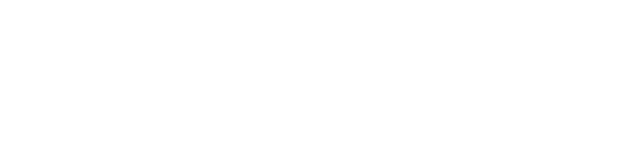
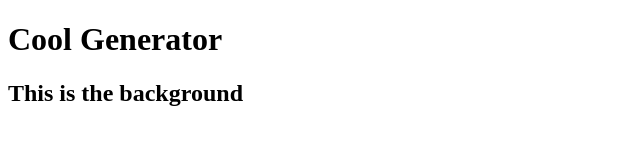
Before and after one commit to vitohuangdev/background-generator, a plain HTML site: page index.html in a window 1280 px wide. Shown: the whole page, without its empty margins (0-640 px from the left). Drawn offline with Linux system fonts and the light colour scheme.

Commit message:
changing text

```diff
--- a/index.html
+++ b/index.html
@@ -1,3 +1,12 @@
-<html>
-
+<!DOCTYPE html>
+<html lang="en">
+  <head>
+    <meta charset="UTF-8" />
+    <meta name="viewport" content="width=device-width, initial-scale=1.0" />
+    <title>Background Generator</title>
+  </head>
+  <body>
+    <h1>Cool Generator</h1>
+    <h2>This is the background</h2>
+  </body>
 </html>
```
